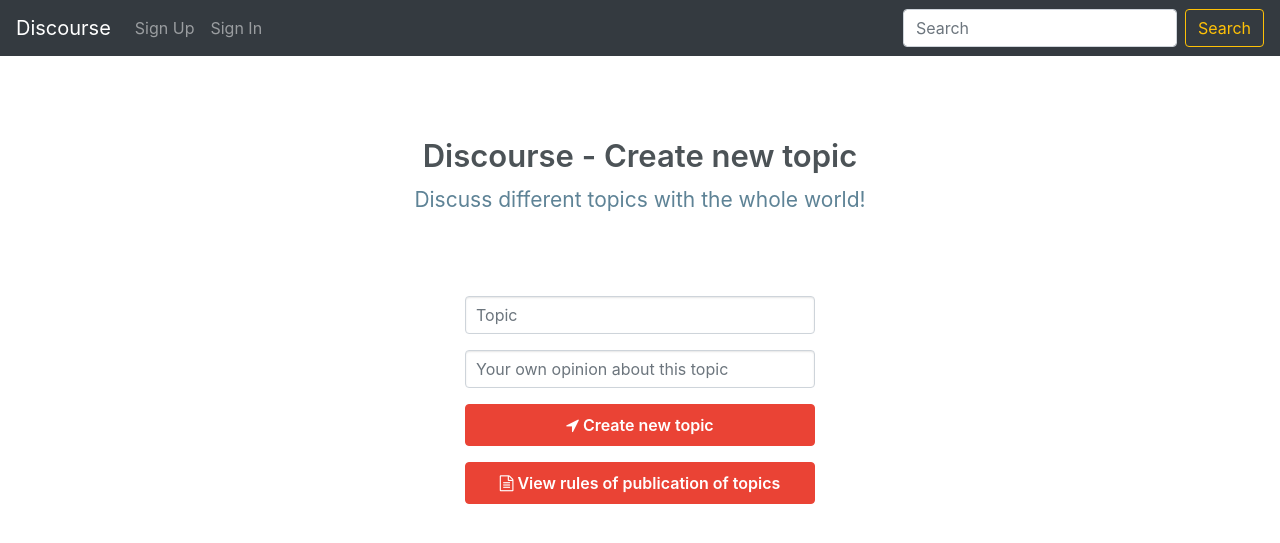
After one commit to GonnaFlyMethod/discourse-django-vue, a Django app: page /discourse/create-topic/ in a window 1280 px wide. The commit adds this page. Shown: the top 543 px of the page. Run offline with Django 3.2, Linux system fonts and the light colour scheme; some libraries are stand-ins or nearby versions.

Commit message:
Initial system of creating new topics

```diff
--- a/discourse/accounts/templates/accounts/logout.html
+++ b/discourse/accounts/templates/accounts/logout.html
@@ -12,6 +12,9 @@
 	<h1 class="mt-2">Logout</h1>
 	<p>You are logged out!</p>
 	<p>You will be rederected on the main page in 5 seconds...</p>
+	<div class="spinner-border text-dark" role="status">
+  <span class="sr-only">Loading...</span>
+</div>
 </div>
 
 <script type="text/javascript">
--- a/discourse/discourse/models.py
+++ b/discourse/discourse/models.py
@@ -5,8 +5,9 @@ from accounts.models import Account
 
 class Topic(models.Model):
 	topic = models.CharField(max_length=100)
-	authors = models.ManyToManyField(Account)
-	short_description = models.TextField(max_length=400)
+	author = models.ForeignKey(Account, on_delete=models.CASCADE, blank=True,
+		                       null=True)
+	comment_of_author_of_topic = models.TextField(max_length=2000)
 	timestamp = models.DateTimeField(auto_now_add=True)
 
 	class Meta:
--- a/discourse/discourse/static/discourse/css/detail.css
+++ b/discourse/discourse/static/discourse/css/detail.css
@@ -1,6 +1,9 @@
 #text_of_comments{
     max-width: 99%;
     word-wrap: break-word;
+}
+#like-possibility{
+    cursor:pointer;
 }
 
 ul.timeline {
--- /dev/null
+++ b/discourse/discourse/templates/discourse/create_topic.html
@@ -0,0 +1,139 @@
+{% extends 'base.html' %}
+
+<!-- loading static -->
+
+
+{% block static %}
+{% load static %}
+<link rel="stylesheet" type="text/css" href="{% static 'accounts/css/sign_up_sign_in.css' %}">
+
+<!-- loading of other resources -->
+<link href="https://stackpath.bootstrapcdn.com/font-awesome/4.7.0/css/font-awesome.min.css" rel="stylesheet">
+
+{% endblock %}
+{% block html %}
+<div id='create_topic_page'>
+    <div class="container">
+        <div class="col-md-6 mx-auto text-center">
+            <div class="header-title">
+                <h1 class="wv-heading--title">
+                   Discourse - Create new topic
+                </h1>
+                <h2 class="wv-heading--subtitle">
+                   Discuss different topics with the whole world!
+                </h2>
+            </div>
+        </div>
+            <div class="row">
+                <div class="col-md-4 mx-auto">
+                    <div class="myform form ">
+                        <form method="post" id='post_form' @submit.prevent="onSubmit">
+                            {% csrf_token %}
+                            <div class="form-group">
+                                <p style="color: red;" v-show='topic_error'>* [[ topic_error ]]</p>
+
+                                <input type="text" name="topic"  class="form-control my-input" id="topic" placeholder="Topic" v-model='topic'>
+                            </div>
+
+                            <div class="form-group">
+                                <p style="color: red;" v-show='comment_of_author_of_topic_error'>* [[ comment_of_author_of_topic_error ]]</p>
+
+                                <input type="text" name="comment_of_author_of_topic"  class="form-control my-input" id="comment_of_author_of_topic" placeholder="Your own opinion about this topic" v-model='comment_of_author_of_topic'>
+                            </div>
+                            <div class="form-group">
+                                <button class="btn btn-block g-button">
+                                    <i class="fa fa-location-arrow" aria-hidden="true"></i> Create new topic
+                                </button>
+                            </div>
+                        </form>
+                         <div class="form-group">
+                                <button class="btn btn-block g-button" data-toggle="modal" data-target="#RulesModal">
+                                    <i class="fa fa-file-text-o" aria-hidden="true"></i> View rules of publication of topics
+                                </button>
+                            </div>
+
+                        <!-- Modal -->
+                        <div class="modal fade" id="RulesModal" tabindex="-1" aria-labelledby="RulesModalLabel" aria-hidden="true">
+                          <div class="modal-dialog">
+                            <div class="modal-content">
+                              <div class="modal-header">
+                                <h5 class="modal-title" id="exampleModalLabel">Rules of publication</h5>
+                                <button type="button" class="close" data-dismiss="modal" aria-label="Close">
+                                  <span aria-hidden="true">&times;</span>
+                                </button>
+                              </div>
+                              <div class="modal-body">
+                                <ul>
+                                    <li>
+                                        Your topic should be interesting, cuz ,you know, nobody wants to discuss the socks you wear on Sundays ;)
+                                    </li>
+
+                                    <li>
+                                        It should't be provocative or offensive.
+                                    </li>
+                                </ul>
+                              </div>
+                              <div class="modal-footer">
+                                <button type="button" class="btn btn-dark" data-dismiss="modal">Got it</button>
+                              </div>
+                            </div>
+                          </div>
+                        </div>
+                    </div>
+                </div>
+            </div>
+    </div>
+</div>
+
+<script type="text/javascript">
+    var create_topic_url = "{% url 'discourse:create-topic' %}"
+    new_vm = new Vue({
+        el: '#create_topic_page',
+        data: {
+            topic: null,
+            comment_of_author_of_topic: null,
+
+            topic_error: null,
+            comment_of_author_of_topic_error: null,
+        },
+        methods: {
+            success_way: function(success_url){
+                window.location.replace(success_url);
+            },
+            unsuccess_way: function(problems){
+                if ('topic' in problems){
+                    this.topic_error = problems['topic'][0]
+                } else if ('comment_of_author_of_topic_error' in problems){
+                    this.comment_of_author_of_topic_error = problems['comment_of_author_of_topic_error'][0]
+                } else {
+                    this.topic_error = ''
+                    this.comment_of_author_of_topic_error = ''
+                }
+            },
+            onSubmit: function(){
+                let self = this;
+                $.ajax({
+                    type: "POST",
+                    async:false,
+                    url: create_topic_url,
+                    data: {"topic": this.topic, 'comment_of_author_of_topic': this.comment_of_author_of_topic, 'csrfmiddlewaretoken': '{{ csrf_token }}', },
+                    dataType: 'json',
+                    success: function(data){
+                        console.log(data)
+                        if ('status' in data){
+                            if (data['status'] === 'OK'){
+                                self.success_way(data['url_redirect'])
+                            }
+                        } else {
+                            self.unsuccess_way(data)
+                        }
+                    }
+                })
+            }
+        }
+
+    })
+
+</script>
+
+{% endblock %}
--- a/discourse/discourse/templates/discourse/main.html
+++ b/discourse/discourse/templates/discourse/main.html
@@ -32,6 +32,7 @@
                             <div class="info">
                                 <h2 class="title">[[ topic.topic ]]</h2>
                                 <p class="desc">[[ topic.short_description ]]</p>
+                                <p class="desc">[[ topic.author ]]</p>
                             </div>
                             <div class="social">
                                 <ul>
@@ -41,9 +42,6 @@
                         </li>
                     </template>
                 </ul>
-                <div class="spinner-border text-dark" role="status">
-                    <span class="sr-only">Loading...</span>
-                </div>
                 <p v-else>Loading...</p>
             </div>
         </div>
--- a/discourse/discourse/urls.py
+++ b/discourse/discourse/urls.py
@@ -14,6 +14,8 @@ urlpatterns = [
 rest_api_urls = [
 	re_path(r'api/get-topics/?', views.GetTopicsApi.as_view(),
 		    name='get-topics-api'),
+	re_path(r'create-topic/?', views.CreateTopicAPI.as_view(),
+		     name='create-topic'),
 	re_path(r'topics/post-comment/(?P<topicID>\d+)/?',
 		    views.PostCommentAPI.as_view(), name='post-comment'),
 	re_path(r'topics/like-comment/(?P<commentID>\d+)/?',
--- a/discourse/discourse/views.py
+++ b/discourse/discourse/views.py
@@ -163,3 +163,41 @@ class DislikeCommentAPI(APIView):
 			data['status'] = 'OK'
 		else:
 			return HttpResponseBadRequest()
+
+
+class CreateTopicAPI(APIView):
+
+	template = 'discourse/create_topic.html'
+
+	def get(self, request):
+		return render(request, self.template)
+
+	def post(self, request):
+		usr = request.user
+
+		if usr.is_authenticated:
+			create_topic = TopicsSerializer(data=request.data)
+			comments_data = request.data['comment_of_author_of_topic']
+			comment = PostCommentSerializer(data=comments_data)
+			data = {}
+			id_of_topic = None
+			if create_topic.is_valid():
+				create_topic.validated_data['author'] = usr
+				create_topic.save()
+				id_of_topic = create_topic.data['id']
+				data['url_redirect'] = reverse('discourse:topic-detail',
+					                            kwargs={'topicID': id_of_topic,
+					                                    'type_': 'get'})
+				if comment.is_valid():
+					comment.validated_data['author'] = usr
+
+					topic = Topic.objects.get(id=create_topic.data['id'])
+					comment.validated_data['to_topic'] = topic
+					comment.save()
+					data['status'] = 'OK'
+				else:
+					return Response(comment.errors)
+			else:
+				return Response(create_topic.errors)
+		else:
+			return HttpResponseBadRequest()
--- a/discourse/templates/base.html
+++ b/discourse/templates/base.html
@@ -7,9 +7,10 @@
     <title>Discourse</title>
 
     <!-- load bootstrap, vue.js, axios and jQuery -->
-    <link href="//maxcdn.bootstrapcdn.com/bootstrap/4.1.1/css/bootstrap.min.css" rel="stylesheet" id="bootstrap-css">
-	<script src="//maxcdn.bootstrapcdn.com/bootstrap/4.1.1/js/bootstrap.min.js"></script>
-	<script src="//code.jquery.com/jquery-1.11.1.min.js"></script>
+    <link rel="stylesheet" href="https://maxcdn.bootstrapcdn.com/bootstrap/4.1.0/css/bootstrap.min.css">
+  <script src="https://ajax.googleapis.com/ajax/libs/jquery/3.3.1/jquery.min.js"></script>
+  <script src="https://cdnjs.cloudflare.com/ajax/libs/popper.js/1.14.0/umd/popper.min.js"></script>
+  <script src="https://maxcdn.bootstrapcdn.com/bootstrap/4.1.0/js/bootstrap.min.js"></script>
 
   <script src="https://cdn.jsdelivr.net/npm/vue@2.6.12/dist/vue.js"></script>
   <script src="https://cdn.jsdelivr.net/npm/axios/dist/axios.min.js"></script>
```
Also changed, not shown: discourse/discourse/templates/discourse/detail.html (+7 -5 lines), discourse/discourse/migrations/0012_auto_20201106_2008.py (added), discourse/discourse/migrations/0013_auto_20201106_2010.py (added).
